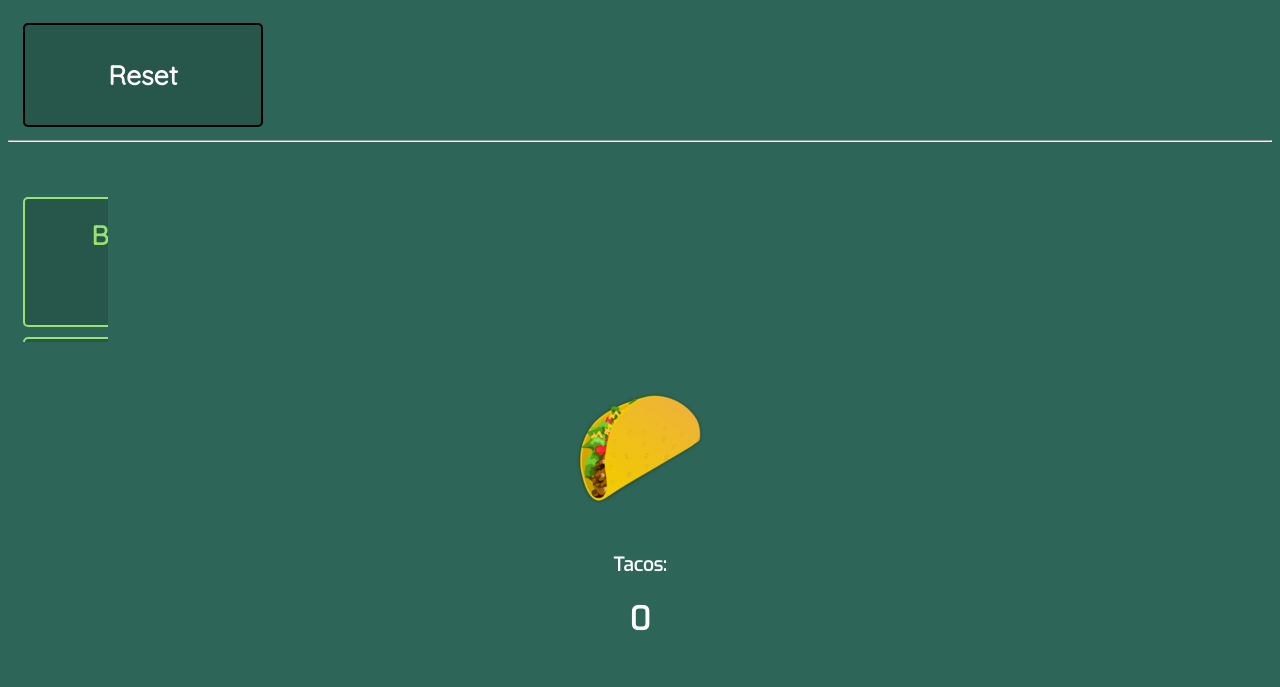
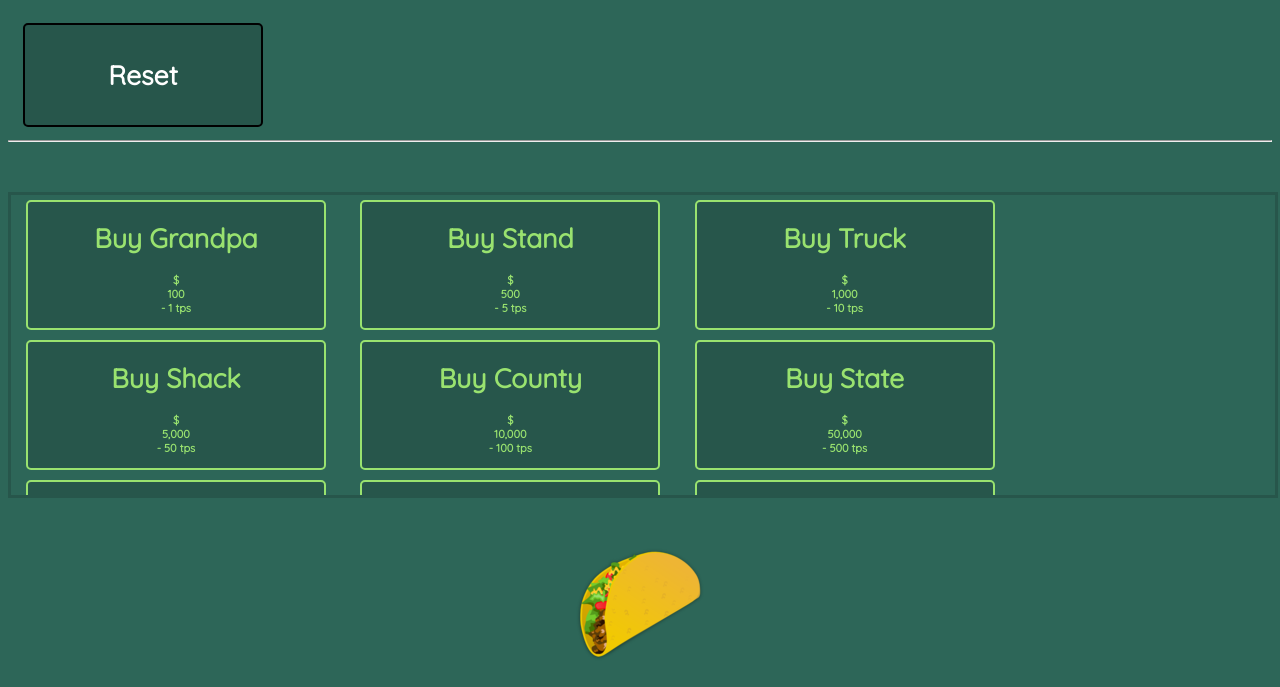
Before and after one commit to EliTheCoder/taco-tapper, a plain HTML site: page index.html in a window 1280 px wide. Shown: the part 109-796 px from the top of the page. Drawn offline with Linux system fonts and the light colour scheme.

Commit message:
Update index.html

```diff
--- a/index.html
+++ b/index.html
@@ -38,9 +38,11 @@
       width: 240px;
     }
     #buttons {
-      height: 150px;
-      width: 100px;
+      height: 300px;
+      width: 100%;
       overflow: scroll;
+      border-style: solid;
+      border-color: #27564B;
     }
     button.q {
       color: #99E26F;
```
